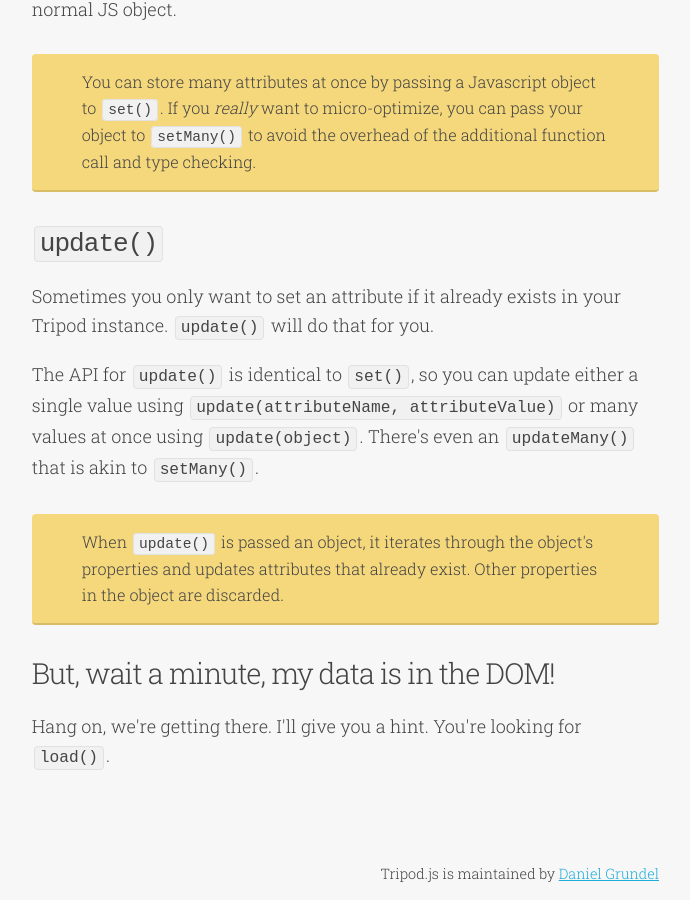
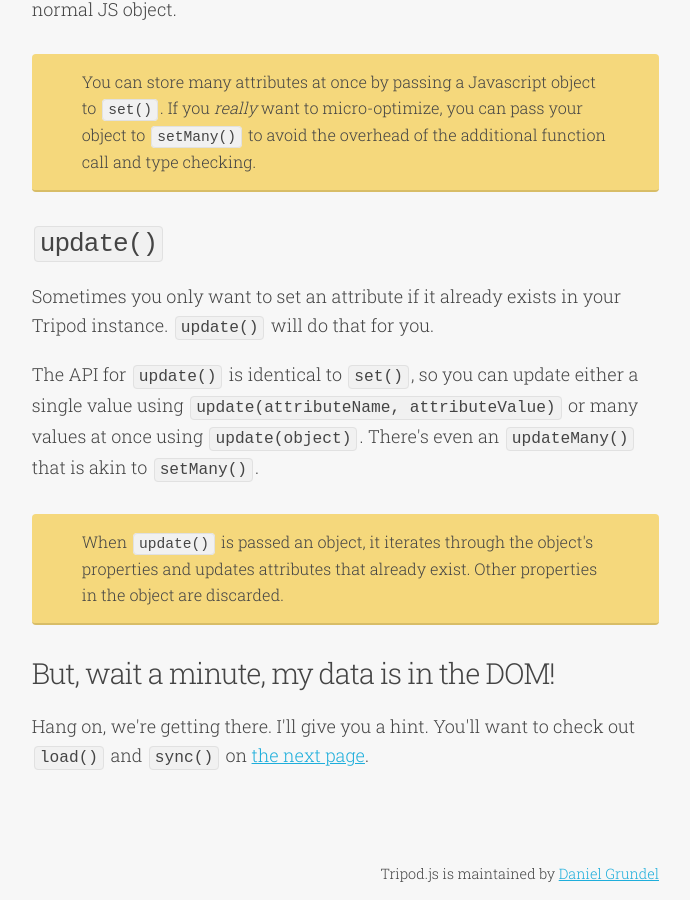
Before and after one commit to dgrundel/tripod.js, a Jekyll site: the page built from documentation/getting-and-storing-data-in-the-instance.html, in a window 1280 px wide and 900 px high, scrolled down 1041 px. Shown: the whole window, without its empty margins (461-1151 px from the left). Built offline with Jekyll 4.4.1, drawn with Linux system fonts in a browser that asks for light colours; nearby versions of some CDN libraries.

Commit message:
doc updates

```diff
--- a/documentation/data-binding-and-the-dom.html
+++ b/documentation/data-binding-and-the-dom.html
@@ -15,7 +15,8 @@ title: Data binding and the DOM
 
 <pre><code>&lt;input data-bound-to="vehicle.make"&gt;</code></pre>
 
-<p>The examples you see here are namespaced with <code>vehicle</code>. You'll get a quick rundown of namespaces in the next section.</p>
+<p>The examples you see here are namespaced with <code>vehicle</code>. You'll get a quick rundown of namespaces in
+	<a href="{{ site.baseurl }}/documentation/namespaces.html">the next section</a>.</p>
 
 
 <blockquote>
--- a/documentation/getting-and-storing-data-in-the-instance.html
+++ b/documentation/getting-and-storing-data-in-the-instance.html
@@ -40,4 +40,5 @@ console.log(theColor); // "Rust"</code></pre>
 
 <h3>But, wait a minute, my data is in the DOM!</h3>
 
-<p>Hang on, we're getting there. I'll give you a hint. You're looking for <code>load()</code>.</p>
+<p>Hang on, we're getting there. I'll give you a hint. You'll want to check out <code>load()</code> and <code>sync()</code>
+	on <a href="{{ site.baseurl }}/documentation/data-binding-and-the-dom.html">the next page</a>.</p>
--- a/documentation/namespaces.html
+++ b/documentation/namespaces.html
@@ -23,4 +23,4 @@ title: Namespaces
 	good idea to use them if you're planning on persisting
 	your data to LocalStorage.</p>
 
-<p>Tripod uses the same <code>namespace.attribute</code> convention as the key for LocalStorage.</p>
+<blockquote>Tripod uses the same <code>namespace.attribute</code> convention as the key for LocalStorage.</blockquote>
```
Also changed, not shown: 3 other files.
